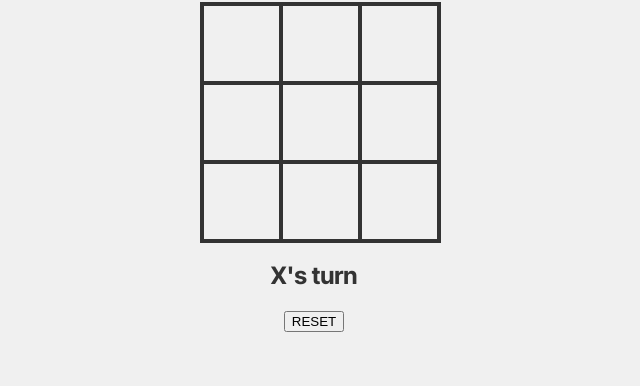
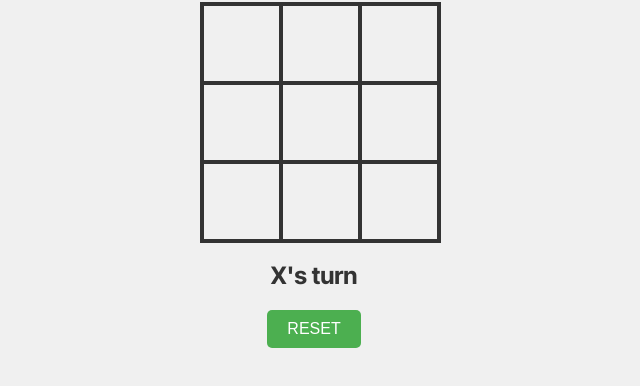
Before and after one commit to hirwa-arnaud/TIC-TAC-TOE-GAME, a plain HTML site: page index.html in a window 1280 px wide. Shown: the part 78-464 px from the top of the page, without its empty margins (326-966 px from the left). Drawn offline with Linux system fonts and the light colour scheme; a web font is replaced by a local one.

Commit message:
addad reset button styles

```diff
--- a/index.css
+++ b/index.css
@@ -25,3 +25,12 @@ width: 225px;
 margin: auto;
 
 }
+button{
+    background-color: #4CAF50;
+    color: white;
+    padding: 10px 20px;
+    border: none;
+    border-radius: 5px;
+    cursor: pointer;
+    font-size: 16px;
+}
```
